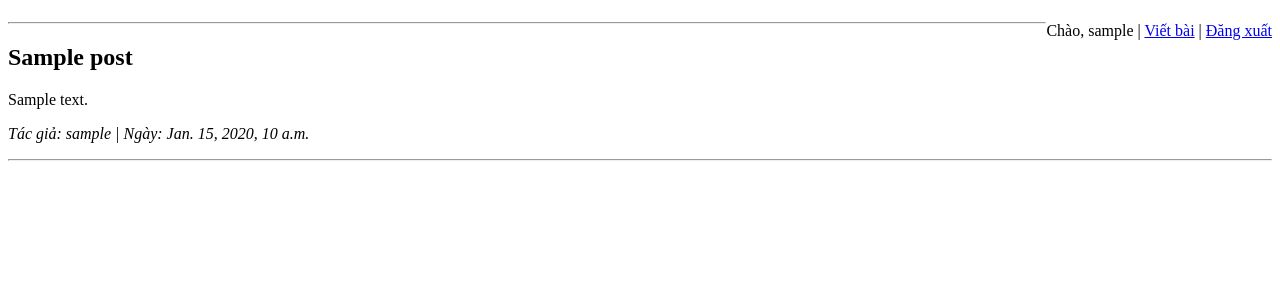
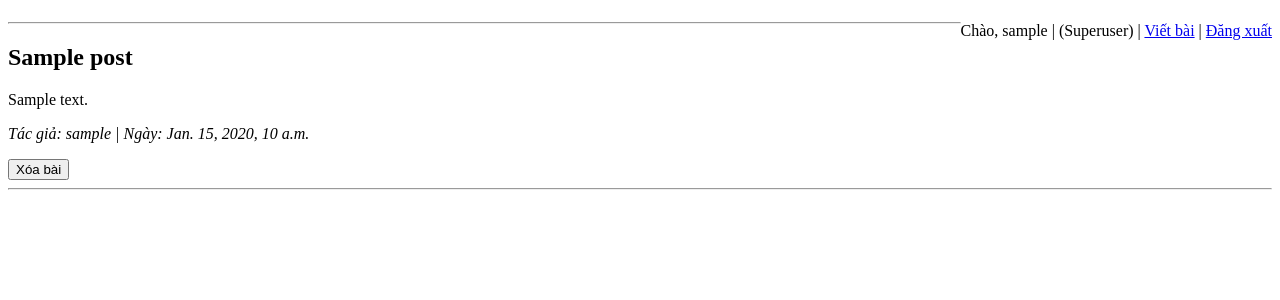
Before and after one commit to UhuGiHan/Django, a Django app: page / in a window 1280 px wide. Shown: the part 58-358 px from the top of the page. Run offline with Django 5.2, Linux system fonts and the light colour scheme; a user stored in the database is signed in; tables that the repository leaves empty hold one stand-in row (values such as "Sample post").

Commit message:
delete_post
Cập nhật chứ năng xóa bài cho superuser

```diff
--- a/myproject/myapp/templates/myapp/index.html
+++ b/myproject/myapp/templates/myapp/index.html
@@ -9,6 +9,9 @@
         <div style="float: right;">
             {% if user.is_authenticated %}
                 Chào, {{ user.username }} |
+                {% if user.is_superuser %}
+                    (Superuser) |
+                {% endif %}
                 <a href="{% url 'create_post' %}">Viết bài</a> |
                 <a href="{% url 'logout' %}">Đăng xuất</a>
             {% else %}
@@ -23,6 +26,12 @@
             <h2>{{ post.title }}</h2>
             <p>{{ post.content }}</p>
             <p><i>Tác giả: {{ post.author.username }} | Ngày: {{ post.created_at }}</i></p>
+            {% if user.is_superuser %}
+                <form method="POST" action="{% url 'delete_post' post.id %}" style="display: inline;">
+                    {% csrf_token %}
+                    <button type="submit" onclick="return confirm('Bạn có chắc chắn muốn xóa bài viết này?');">Xóa bài</button>
+                </form>
+            {% endif %}
             <hr>
         {% endfor %}
     </section>
--- a/myproject/myapp/urls.py
+++ b/myproject/myapp/urls.py
@@ -7,4 +7,5 @@ urlpatterns = [
     path('register/', views.register_view, name='register'),
     path('logout/', views.logout_view, name='logout'),
     path('create-post/', views.create_post, name='create_post'),
+    path('delete-post/<int:post_id>/', views.delete_post, name='delete_post'),
 ]
--- a/myproject/myapp/views.py
+++ b/myproject/myapp/views.py
@@ -59,3 +59,16 @@ def create_post(request):
         else:
             messages.error(request, 'Vui lòng điền đầy đủ tiêu đề và nội dung.')
     return render(request, 'myapp/create_post.html')
+
+
+from django.shortcuts import get_object_or_404
+
+@login_required
+def delete_post(request, post_id):
+    post = get_object_or_404(Post, id=post_id)
+    if request.user.is_superuser:  # Chỉ superuser được phép xóa
+        post.delete()
+        messages.success(request, 'Bài viết đã được xóa thành công.')
+    else:
+        messages.error(request, 'Bạn không có quyền xóa bài viết này.')
+    return redirect('index')
```
Also changed, not shown: README.md.
